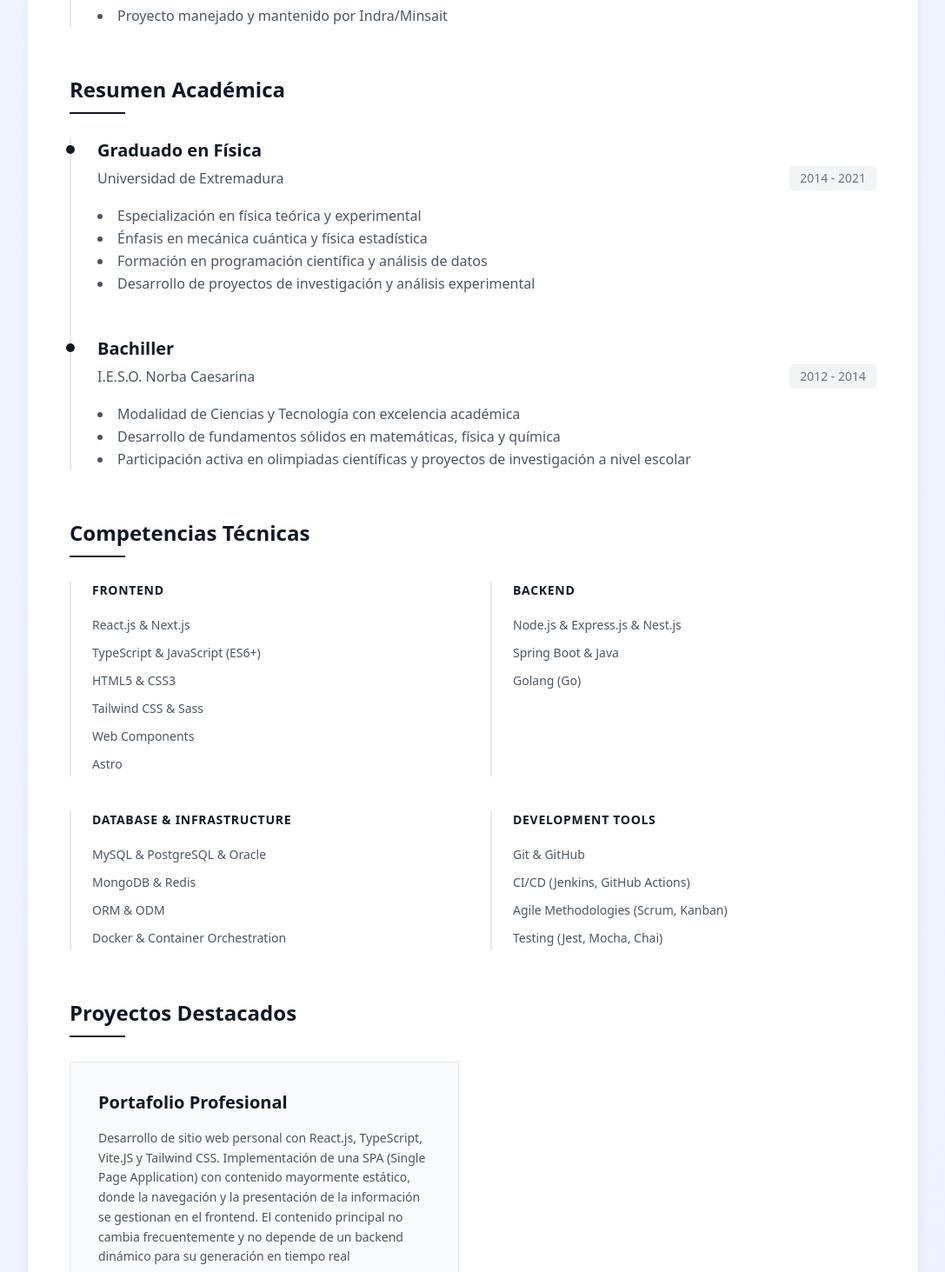
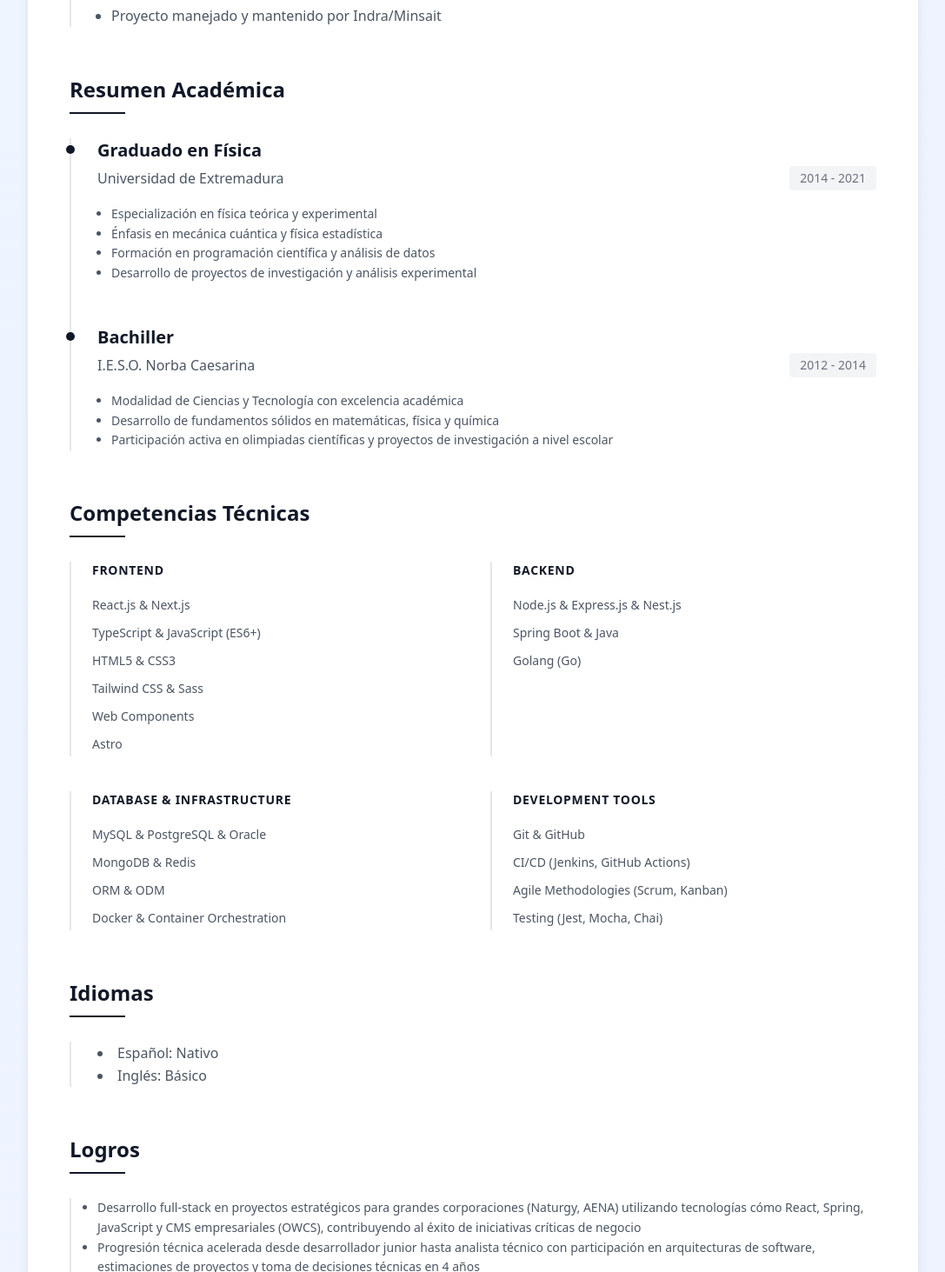
Before and after one commit to veriel-dev/web-minimalista, a React (Vite) app: page /curriculum-vitae in a window 1280 px wide. Shown: the part 2135-3598 px from the top of the page at 87% size, without its empty margins (96-1183 px from the left). Built offline with nearby package versions, Linux system fonts and the light colour scheme.

Commit message:
feat: Enhance CVComponent by adding languages and achievements sections, and update project details

```diff
--- a/src/components/CVComponents.tsx
+++ b/src/components/CVComponents.tsx
@@ -4,20 +4,17 @@ import { HeadSEO } from './seo';
 import ButtonDownload from './cvPage/ButtonDownload';
 
 const CVComponent = () => {
-  const { experience, education, metadata, header, about, skills } = cvPage;
-
-  // Definición: Este tipo de web es .
-  const projects = [
-    {
-      title: 'Portafolio Profesional',
-      description:
-        'Desarrollo de sitio web personal con React.js, TypeScript, Vite.JS y Tailwind CSS. Implementación de una SPA (Single Page Application) con contenido mayormente estático, donde la navegación y la presentación de la información se gestionan en el frontend. El contenido principal no cambia frecuentemente y no depende de un backend dinámico para su generación en tiempo real',
-      links: [
-        { text: 'Ver Sitio Web', href: 'https://veriel.dev' },
-        { text: 'Código Fuente', href: 'https://github.com/veriel-dev/web-minimalista' },
-      ],
-    },
-  ];
+  const {
+    experience,
+    education,
+    metadata,
+    header,
+    about,
+    skills,
+    languages,
+    achievements,
+    projects,
+  } = cvPage;
 
   return (
     <>
@@ -101,9 +98,9 @@ const CVComponent = () => {
                         </span>
                       </div>
                     </div>
-                    <ul className="ttext-sm text-gray-600 leading-relaxed mt-4">
+                    <ul className="ttext-sm text-gray-600 leading-relaxed list-disc mt-4">
                       {exp.expertise.map((skill, skillIndex) => (
-                        <li key={skillIndex} className="list-disc list-inside">
+                        <li key={skillIndex} className="list-item ml-4">
                           {skill}
                         </li>
                       ))}
@@ -132,9 +129,9 @@ const CVComponent = () => {
                         </span>
                       </div>
                     </div>
-                    <ul className="ttext-sm text-gray-600 leading-relaxed mt-4">
+                    <ul className="text-sm text-gray-600 leading-relaxed list-disc mt-4">
                       {exp.expertise.map((skill, skillIndex) => (
-                        <li key={skillIndex} className="list-disc list-inside">
+                        <li key={skillIndex} className="list-item ml-4">
                           {skill}
                         </li>
                       ))}
@@ -165,6 +162,44 @@ const CVComponent = () => {
                     </div>
                   </div>
                 ))}
+              </div>
+            </section>
+            {/* Idiomas */}
+            <section className="mb-14">
+              <h2 className="text-2xl font-bold text-gray-900 mb-7 relative pb-3">
+                {languages.title}
+                <div className="absolute bottom-0 left-0 w-16 h-0.5 bg-gray-900"></div>
+              </h2>
+              <div className="relative pl-8">
+                <div className="absolute left-0 top-0 bottom-0 w-0.5 bg-gray-200"></div>
+                <div className="relative mb-12  last:mb-0 last:pb-0">
+                  <ul className="ttext-sm text-gray-600 leading-relaxed mt-4">
+                    {languages.expertise.map((skill, skillIndex) => (
+                      <li key={skillIndex} className="list-disc list-inside list-item">
+                        {skill}
+                      </li>
+                    ))}
+                  </ul>
+                </div>
+              </div>
+            </section>
+            {/* Logros */}
+            <section className="mb-14">
+              <h2 className="text-2xl font-bold text-gray-900 mb-7 relative pb-3">
+                {achievements.title}
+                <div className="absolute bottom-0 left-0 w-16 h-0.5 bg-gray-900"></div>
+              </h2>
+              <div className="relative pl-8">
+                <div className="absolute left-0 top-0 bottom-0 w-0.5 bg-gray-200"></div>
+                <div className="relative mb-12  last:mb-0 last:pb-0">
+                  <ul className="text-sm text-gray-600 leading-relaxed list-disc mt-4">
+                    {achievements.expertise.map((skill, skillIndex) => (
+                      <li key={skillIndex} className="list-item">
+                        {skill}
+                      </li>
+                    ))}
+                  </ul>
+                </div>
               </div>
             </section>
 
--- a/src/data/pages/cv.ts
+++ b/src/data/pages/cv.ts
@@ -158,15 +158,29 @@ export const cvPage = {
     ],
   },
   languages: {
-    title: 'IDIOMAS',
+    title: 'Idiomas',
     expertise: ['Español: Nativo', 'Inglés: Básico'],
   },
   achievements: {
-    title: 'LOGROS',
+    title: 'Logros',
     expertise: [
-      'Mejora de arquitecturas empresariales, orientadas a aumentar la eficiencia del sistema y reducción de costes.',
-      'Contribución a la mejora del rendimiento en aplicaciones de alto tráfico.',
-      'Evolución profesional desde un rol técnico inicial hasta funciones analíticas.',
+      'Desarrollo full-stack en proyectos estratégicos para grandes corporaciones (Naturgy, AENA) utilizando tecnologías cómo React, Spring, JavaScript y CMS empresariales (OWCS), contribuyendo al éxito de iniciativas críticas de negocio',
+      'Progresión técnica acelerada desde desarrollador junior hasta analista técnico con participación en arquitecturas de software, estimaciones de proyectos y toma de decisiones técnicas en 4 años',
+      'Soporte técnico especializado N2/N3 resolviendo incidencias críticas y complejas, desde problemas de aplicaciones hasta análisis de sistemas, con escalación a nivel experto cuando se requiere desarrollo de soluciones personalizadas',
+      'Gestión integral de proyectos desde análisis de requisitos hasta implementación, liderando tanto evolutivos como medianas transformaciones tecnológicas en entornos enterprise',
+      'Versatilidad tecnológica comprobada en ecosistemas frontend (React, jQuery, JSP) y backend (Spring), con experiencia en integración de sistemas y arquitecturas escalables',
+      'Contribución a la optimización de procesos mediante mejoras en arquitecturas empresariales que han resultado en mayor eficiencia operativa y reducción de costes',
     ],
   },
+  projects: [
+    {
+      title: 'Portafolio Profesional',
+      description:
+        'Desarrollo de sitio web personal con React.js, TypeScript, Vite.JS y Tailwind CSS. Implementación de una SPA (Single Page Application) con contenido mayormente estático, donde la navegación y la presentación de la información se gestionan en el frontend. El contenido principal no cambia frecuentemente y no depende de un backend dinámico para su generación en tiempo real',
+      links: [
+        { text: 'Ver Sitio Web', href: 'https://veriel.dev' },
+        { text: 'Código Fuente', href: 'https://github.com/veriel-dev/web-minimalista' },
+      ],
+    },
+  ],
 };
```
